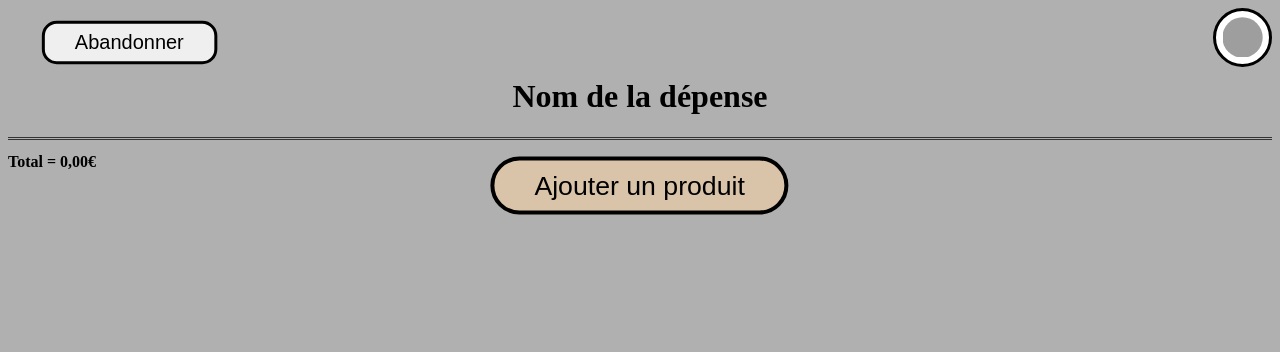
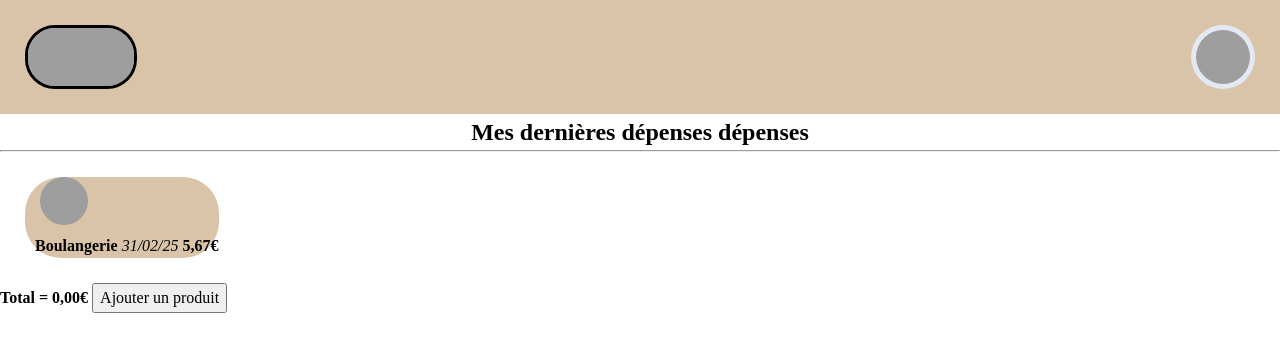
Before and after one commit to C6H804/projectAFEC, a PHP site: page / in a window 1280 px wide. Shown: the top 352 px of the page. Run offline with PHP 8.4, Linux system fonts and the light colour scheme; grey boxes are pictures that could not be loaded.

Commit message:
mise du css en flex

```diff
--- a/index.html
+++ b/index.html
@@ -6,16 +6,34 @@
     <meta name="viewport" content="width=device-width, initial-scale=1.0">
     <link rel="stylesheet" href="style.css">
     <title>Projet AFEC</title>
+    <script src="script.js"></script>
 </head>
 
 <body>
     <header>
-        <button class="mdButton">Abandonner</button>
-        <img class="toRight profilePicture" src="icons/user.svg" alt="">
-        <h1 class="toMiddle" contenteditable="true">Nom de la dépense</h1>
+        <div class="container_logo"><img class="logo" src="images/logo.png" alt="logo de l'aplication" width="112" height="64"></div>
+        <div class="container_photo_profil"><img class="photo_profil bouton_user" src="images/default_user_profile_picture.jpg" alt="photo de profil" width="64" height="64"></div>
     </header>
-    <hr>
+    <nav>
+        <h1 class="text-center">Mes dernières dépenses dépenses</h1>
+        <hr>
+    </nav>
+    <main>
+        <article class="depenses_container">
+            <div class="depense">
+                <img class="image_depense" src="images/depenses_placeholder.jpg" alt="image de la depense" width="48" height="48">
+                <strong class="nom_depense">Boulangerie</strong>
+                <i class="date_depense">31/02/25</i>
+                <strong class="prix_total_depense">5,67€</strong>
 
+            </div>
+
+        </article>
+    </main>
+<aside>
+
+
+</aside>
 
     <footer>
         <b>Total = 0,00€</b>
--- a/script.js
+++ /dev/null
@@ -1,4 +0,0 @@
-console.log('Hello, world!');
-//il faudrait mettre une ligne en plus pour voir
-
-console.log("changement");
--- a/style.css
+++ b/style.css
@@ -1,73 +1,108 @@
-.toMiddle {
-    text-align: center;
-}
-.toRight {
-    float:right;
+/* 1. Use a more-intuitive box-sizing model */
+*, *::before, *::after {
+    box-sizing: border-box;
+  }
+  /* 2. Remove default margin */
+  * {
+    margin: 0;
+  }
+  /* 3. Enable keyword animations */
+  @media (prefers-reduced-motion: no-preference) {
+    html {
+      interpolate-size: allow-keywords;
+    }
+  }
+  body {
+    /* 4. Add accessible line-height */
+    line-height: 1.5;
+    /* 5. Improve text rendering */
+    -webkit-font-smoothing: antialiased;
+  }
+  /* 6. Improve media defaults */
+  img, picture, video, canvas, svg {
+    display: block;
+    max-width: 100%;
+  }
+  /* 7. Inherit fonts for form controls */
+  input, button, textarea, select {
+    font: inherit;
+  }
+  /* 8. Avoid text overflows */
+  p, h1, h2, h3, h4, h5, h6 {
+    overflow-wrap: break-word;
+  }
+  /* 9. Improve line wrapping */
+  p {
+    text-wrap: pretty;
+  }
+  h1, h2, h3, h4, h5, h6 {
+    text-wrap: balance;
+  }
+  /*
+    10. Create a root stacking context
+  */
+  #root, #__next {
+    isolation: isolate;
+  }
 
-}
-p {
-    text-align: justify;
-}
 
-h2 {
-    font-style: italic;
+
+:root {
+    --colorA: #dac4a9;
+    --colorB: #ede2d4;
+    --colorC: #e2e9f3;
+    --colorD: #a9bfda;
+    --colorE: #5480c6;
 }
 
 body {
-    background-color: #b0b0b0;
+    margin:0px;
+    padding: 0px;
 }
 
-.profilePicture {
-    width: 40px;
-    height: 40px;
-    padding: 0.5%;
-    border:solid 3px black;
-    border-radius: 100%;
-    background-color: white;
+header {
+    display: flex;
+    flex-direction: row;
+    justify-content: space-between;
+    padding: 25px;
+    background-color: var(--colorA);
 }
 
-.mdButton {
-    margin-left: 5%;
-    margin-top: 20px;
-    scale: 1.5;
-    border: solid 2px black;
-    border-radius: 10px;
-    padding-top: 5px;
-    padding-bottom: 5px;
-    padding-left: 20px;
-    padding-right: 20px;
-    transition: 0.4s;
+.photo_profil {
+    display: flex;
+    transform: scale(1);
+    background-color: back;
+    border-radius: 100%;
+    padding: 5px;
+    background-color: var(--colorC);
 }
 
-.mdButton:hover {
-    background-color: hsl(148, 70%, 78%);
-    border-style: dotted;
-}
-hr {
-    border: none;
-    border-top: 3px double #333;
-    color: #333;
-    overflow: visible;
-    text-align: center;
-    height: 5px;
+.container_photo_profil {
+
 }
 
-.buttonMidle {
-    display: block;
-    margin: 0 auto;
+
+.logo {
+    border:solid 3px black;
+    border-radius: 30px;
 }
 
-.lgButton {
-    scale: 2;
-    background-color: #DAC4A9;
-    border: solid 2px black;
-    border-radius: 50px;
-    padding-top: 5px;
-    padding-bottom: 5px;
-    padding-left: 20px;
-    padding-right: 20px;
-    transition: 0.5s;
+.text-center {
+    text-align: center;
 }
-.lgButton:hover {
-    background-color: #ede2D4;
+
+.depense {
+    background-color: var(--colorA);
+    width: fit-content;
+    margin:25px;
+    border-radius: 36px;
 }
+.image_depense {
+    margin-left: 15px;
+    margin-top: 9px;
+    margin-bottom: 9px;
+    border-radius: 100%;
+}
+.nom_depense {
+    margin-left: 10px;
+}
```
Also changed, not shown: 1 other file.
